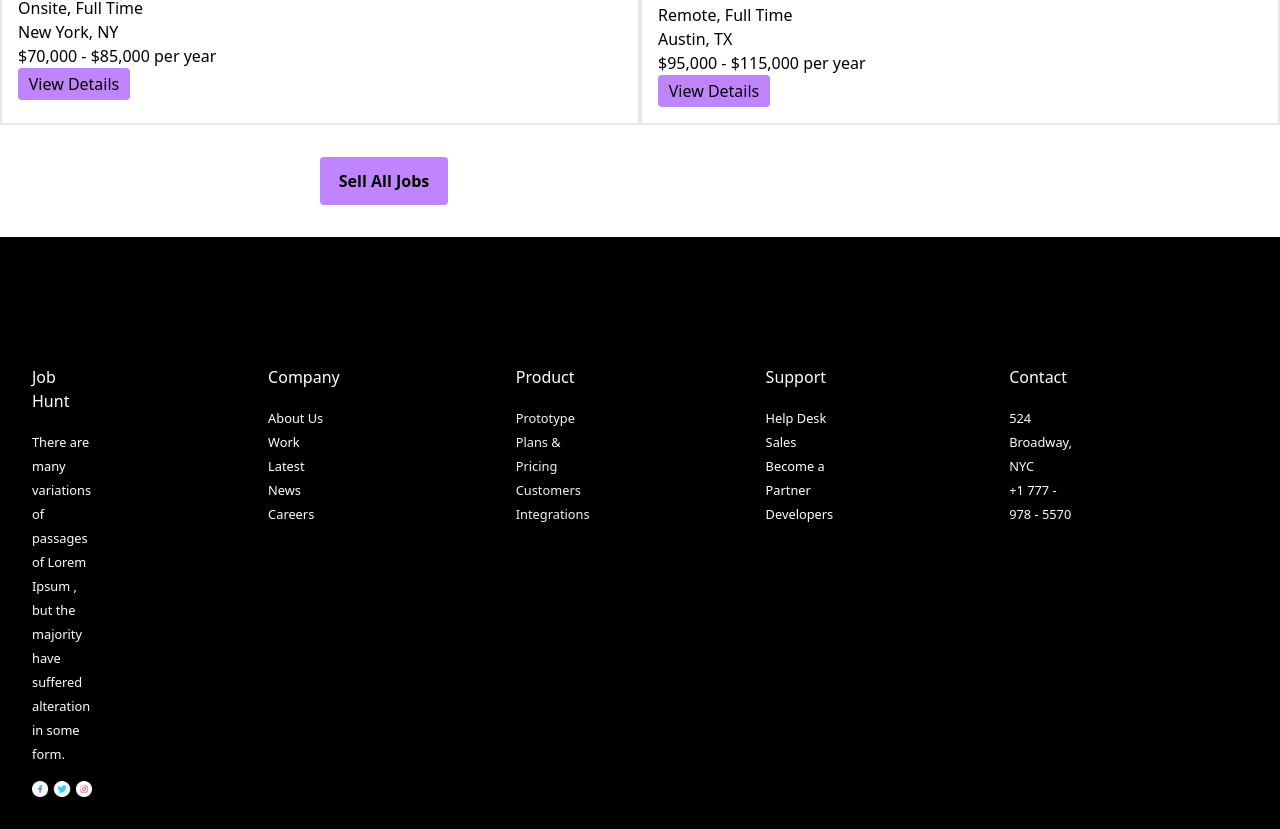
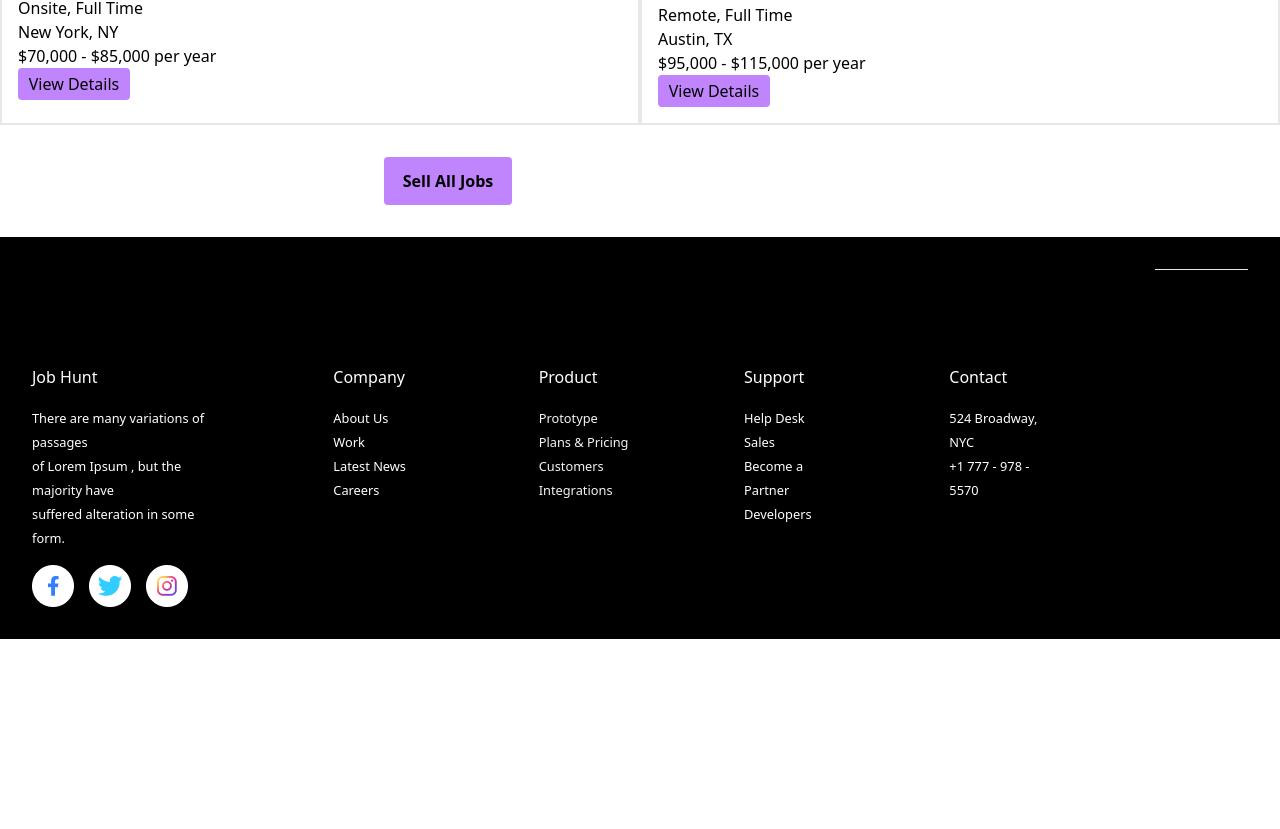
Before and after one commit to abdus251/Assignment-9, a React (Vite) app: page /featured in a window 1280 px wide. Shown: the part 1783-2612 px from the top of the page. After the commit the page ends 2422 px from the top, so only its background shows below. Built offline with nearby package versions, Linux system fonts and the light colour scheme.

Commit message:
footer fixed

```diff
--- a/src/components/Featured/Featured.jsx
+++ b/src/components/Featured/Featured.jsx
@@ -28,13 +28,13 @@
                                 {org.salary}
                                 </p>
 <button onClick={() =>
-    navigate("/applied jobs")} className='bg-purple-400 rounded w-28 h-8'>View Details</button>
+    navigate("/appliedJobs")} className='bg-purple-400 rounded w-28 h-8'>View Details</button>
                             </div>
                         )
                     })
                 }
             </div>
-            <button className='text-black font-bold my-8 ml-80 bg-purple-400 rounded w-32 h-12'> Sell All Jobs</button>
+            <button className='text-black font-bold my-8 ml-96 bg-purple-400 rounded w-32 h-12'> Sell All Jobs</button>
             <div className=""></div>
         </div>
     );
--- a/src/components/Footer/Footer.jsx
+++ b/src/components/Footer/Footer.jsx
@@ -2,7 +2,7 @@
 
 const Footer = () => {
     return (
-        <div className="flex space-x-24 bg-black box-border  p-8 text-white gap-20 h-full">
+        <div className="grid gap-4 grid-cols-6 space-x-24  bg-black box-border  p-8 text-white h-full">
             <div className="">
                 <h4 className="mt-24 mb-4">Job Hunt</h4>
                 <p className='pb-4'><small >There are many variations of passages <br /> of Lorem Ipsum , but the majority have <br />  suffered alteration in some form.</small></p>
```
